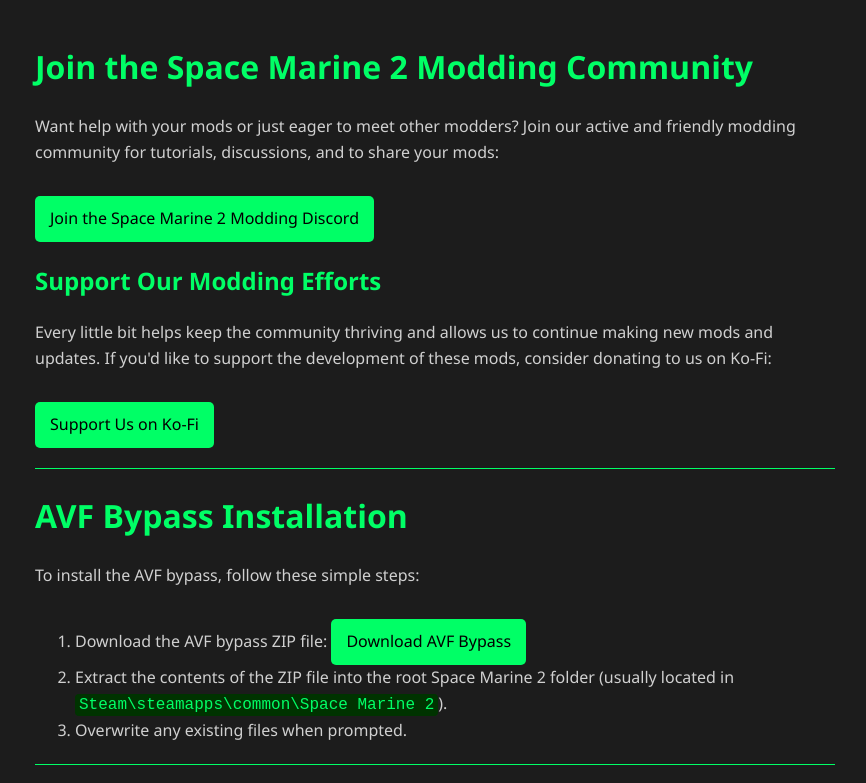
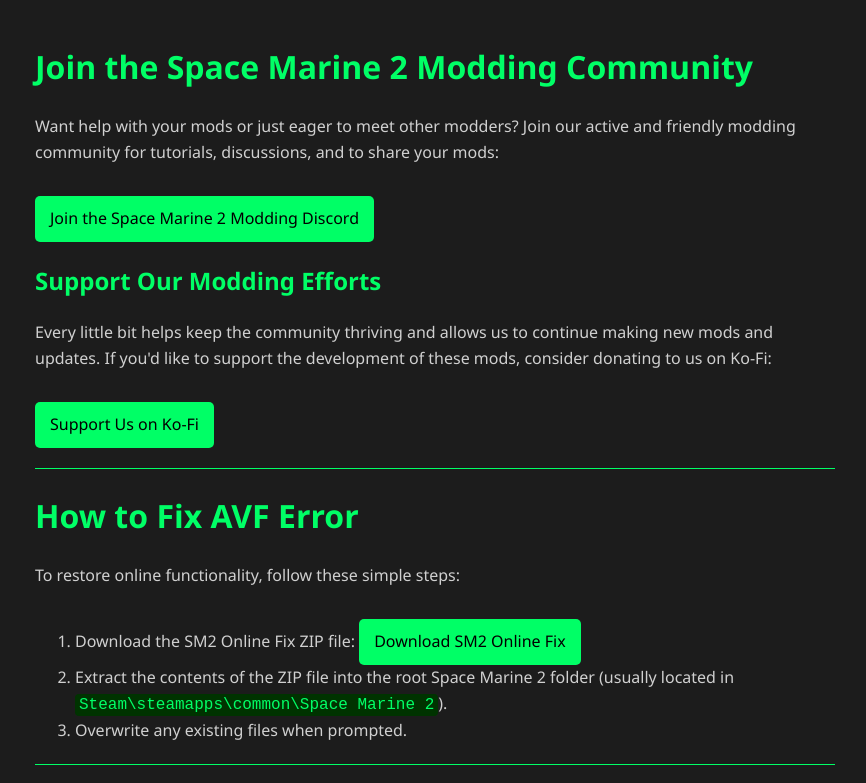
Before and after one commit to ThomasWhaley/WarhammerWorkshop, a plain HTML site: page index.html in a window 1280 px wide. Shown: the top 783 px of the page, without its empty margins (205-1071 px from the left). Drawn offline with Linux system fonts and the light colour scheme.

Commit message:
Update index.html

```diff
--- a/index.html
+++ b/index.html
@@ -84,10 +84,10 @@
 
     <hr>
 
-    <h1>AVF Bypass Installation</h1>
-    <p>To install the AVF bypass, follow these simple steps:</p>
+    <h1>How to Fix AVF Error</h1>
+    <p>To restore online functionality, follow these simple steps:</p>
     <ol>
-        <li>Download the AVF bypass ZIP file: <a href="https://www.mediafire.com/file/wydtgvwqb6p6y90/SM2_AVF_Fix.zip/file" class="cta">Download AVF Bypass</a></li>
+        <li>Download the SM2 Online Fix ZIP file: <a href="https://www.mediafire.com/file/wydtgvwqb6p6y90/SM2_AVF_Fix.zip/file" class="cta">Download SM2 Online Fix</a></li>
         <li>Extract the contents of the ZIP file into the root Space Marine 2 folder (usually located in <code class="file-path">Steam\steamapps\common\Space Marine 2</code>).</li>
         <li>Overwrite any existing files when prompted.</li>
     </ol>
```
